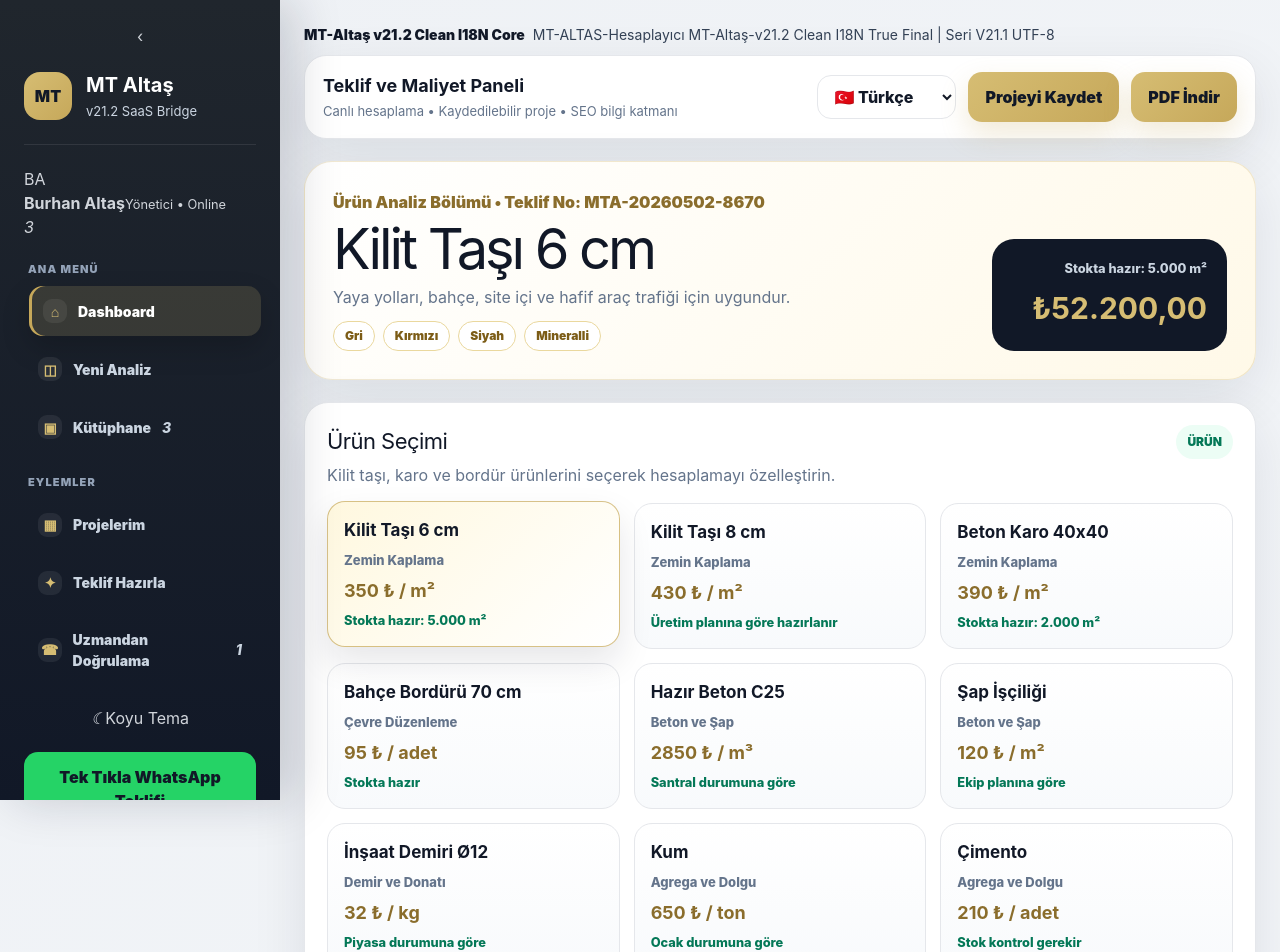
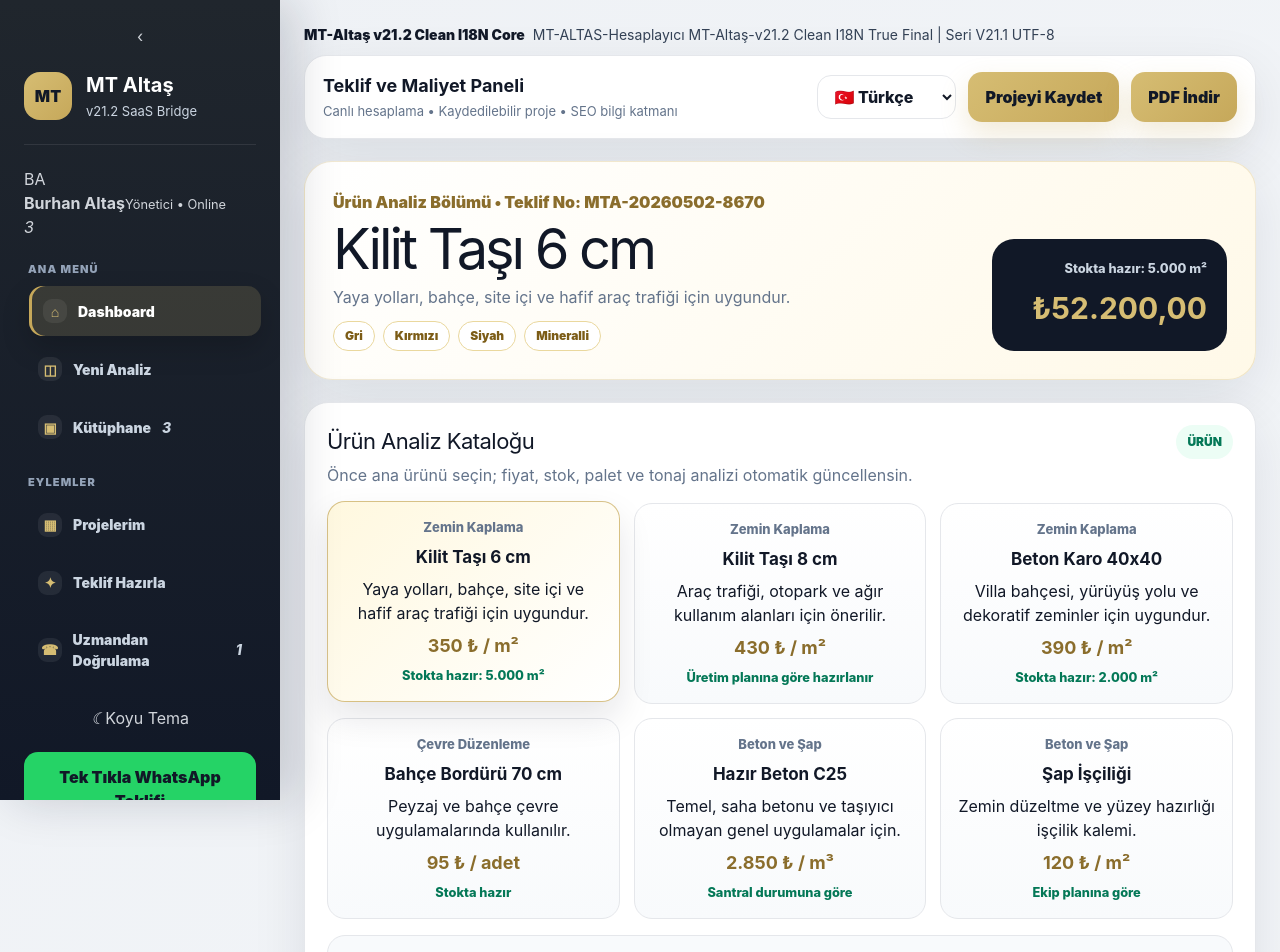
Before and after one commit to altasburhan2525-del/mta-saas0, a Next.js app: page / in a window 1280 px wide. Shown: the top 952 px of the page. Built offline with nearby package versions, Linux system fonts and the light colour scheme.

Commit message:
Polish product selector markup for clean UI

```diff
--- a/src/components/mta/MtaProductSelector.tsx
+++ b/src/components/mta/MtaProductSelector.tsx
@@ -4,41 +4,45 @@ import { MTA_PRODUCTS, getProductById } from '@/lib/products/mtaProducts';
 
 export default function MtaProductSelector({ value, onChange }: { value: string; onChange: (v: string) => void }) {
   const selected = getProductById(value);
+  const featured = MTA_PRODUCTS.slice(0, 6);
 
   return (
-    <div className="mta-card">
+    <section className="mta-card mta-product-section">
       <div className="mta-card-title">
         <div>
-          <h2>Ürün Seçimi</h2>
-          <p>Kilit taşı, karo ve bordür ürünlerini seçerek hesaplamayı özelleştirin.</p>
+          <h2>Ürün Analiz Kataloğu</h2>
+          <p>Önce ana ürünü seçin; fiyat, stok, palet ve tonaj analizi otomatik güncellensin.</p>
         </div>
         <em>ÜRÜN</em>
       </div>
 
       <div className="mta-product-grid">
-        {MTA_PRODUCTS.map((p) => (
-          <div
+        {featured.map((p) => (
+          <button
+            type="button"
             key={p.id}
             className={`mta-product-card ${p.id === value ? 'active' : ''}`}
             onClick={() => onChange(p.id)}
           >
+            <span className="mta-product-category">{p.category}</span>
             <b>{p.name}</b>
-            <span>{p.category}</span>
-            <strong>{p.unitPrice} ₺ / {p.unit}</strong>
+            <p>{p.description}</p>
+            <strong>{p.unitPrice.toLocaleString('tr-TR')} ₺ / {p.unit}</strong>
             <small>{p.stockLabel}</small>
-          </div>
+          </button>
         ))}
       </div>
 
       <div className="mta-product-detail">
-        <b>{selected.name}</b>
-        <p>{selected.description}</p>
+        <div>
+          <span className="mta-product-category">Seçili Ürün</span>
+          <b>{selected.name}</b>
+          <p>{selected.description}</p>
+        </div>
         <div className="mta-color-row">
-          {selected.colors.map((c) => (
-            <span key={c} className="mta-color-pill">{c}</span>
-          ))}
+          {selected.colors.map((c) => <span key={c} className="mta-color-pill">{c}</span>)}
         </div>
       </div>
-    </div>
+    </section>
   );
 }
```
